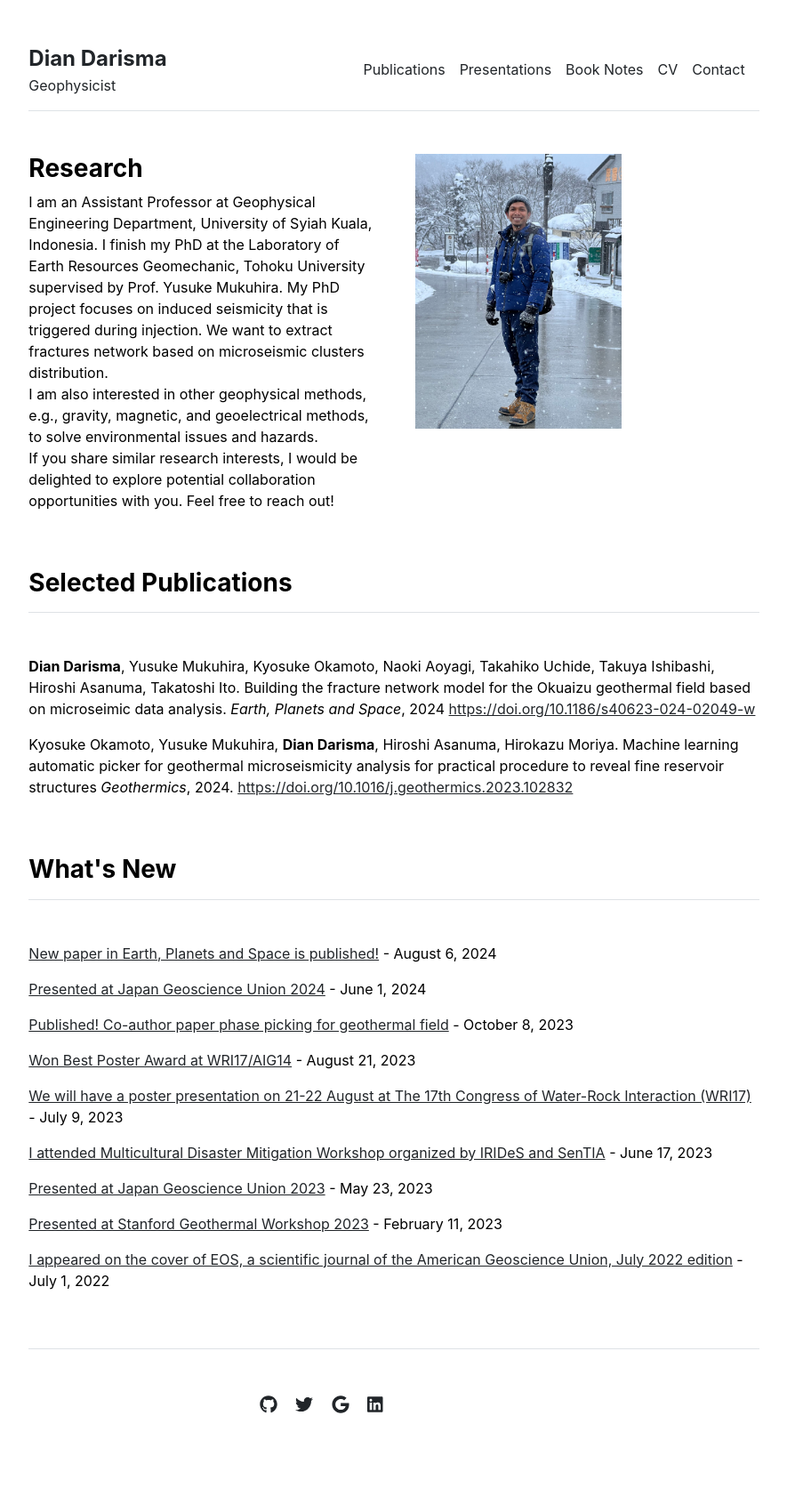
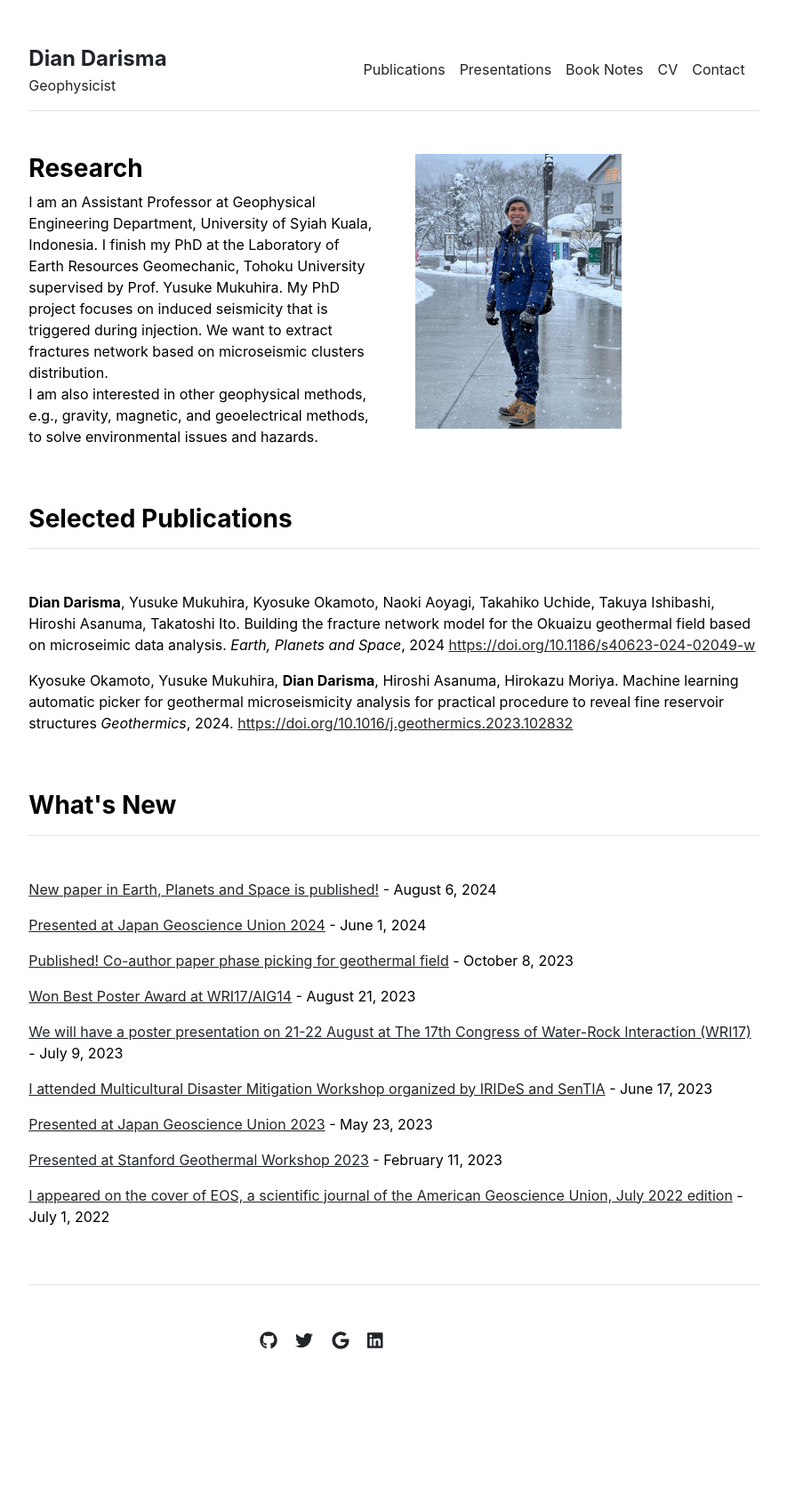
Before and after one commit to diandarisma/diandarisma.github.io, a Jekyll site: the page built from index.md, in a window 1280 px wide. Shown: the whole page at 89% size, without its empty margins (197-1082 px from the left). Built offline with Jekyll 4.4.1, drawn with Linux system fonts in a browser that asks for light colours; after the commit the page ends 1619 px from its top, so only the background shows below that.

Commit message:
Update index.md

```diff
--- a/index.md
+++ b/index.md
@@ -5,4 +5,3 @@ title: "Home"
 
 I am an Assistant Professor at Geophysical Engineering Department, University of Syiah Kuala, Indonesia. I finish my PhD at the Laboratory of Earth Resources Geomechanic, Tohoku University supervised by Prof. Yusuke Mukuhira. My PhD project focuses on induced seismicity that is triggered during injection. We want to extract fractures network based on microseismic clusters distribution.<br>
 I am also interested in other geophysical methods, e.g., gravity, magnetic, and geoelectrical methods, to solve environmental issues and hazards. <br>
-If you share similar research interests, I would be delighted to explore potential collaboration opportunities with you. Feel free to reach out!
```
